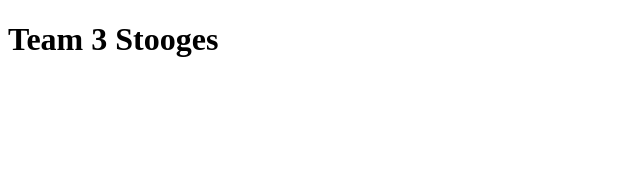
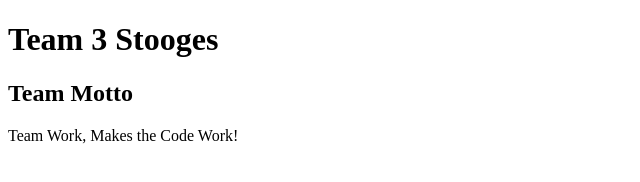
Before and after one commit to nmalcock/team3Stooges, a plain HTML site: page index.html in a window 1280 px wide. Shown: the whole page, without its empty margins (0-640 px from the left). Drawn offline with Linux system fonts and the light colour scheme.

Commit message:
pushing development branch

```diff
--- a/index.html
+++ b/index.html
@@ -8,5 +8,7 @@
 </head>
 <body>
     <h1>Team 3 Stooges</h1>
+    <h2>Team Motto</h2>
+    <p>Team Work, Makes the Code Work!</p>
 </body>
 </html>
```
